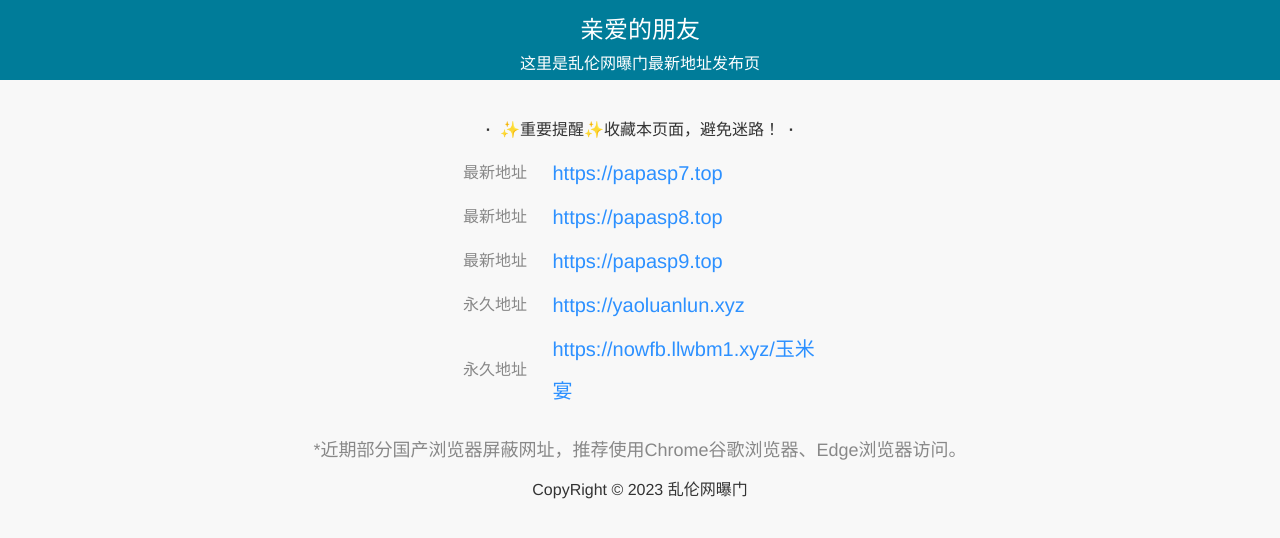
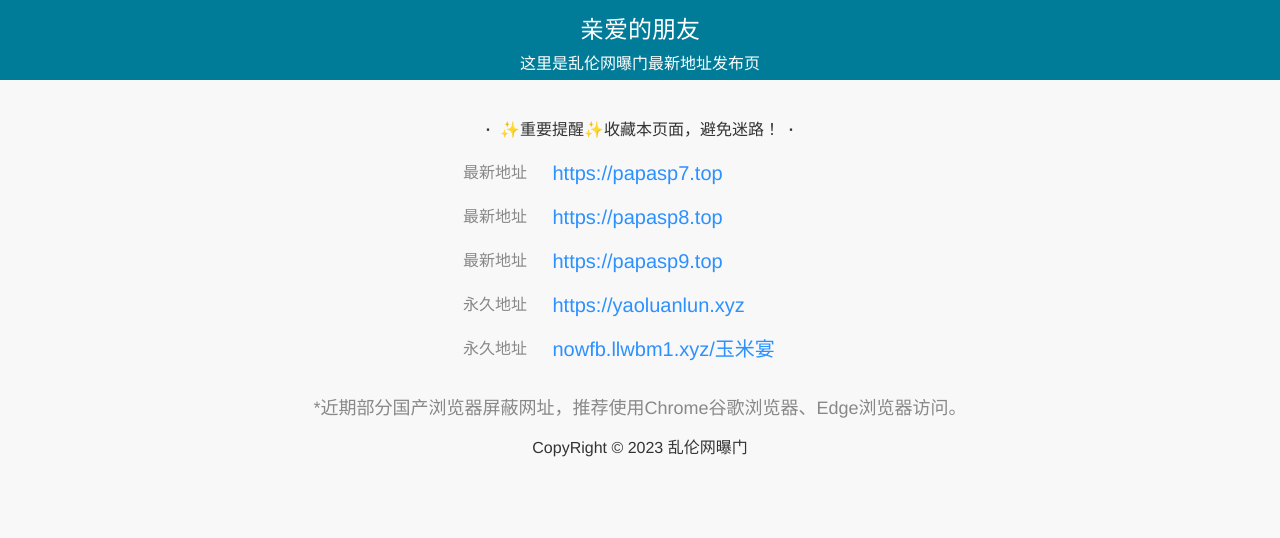
Before and after one commit to wangbaomen/wangbaomen.github.io, a plain HTML site: page index.html in a window 1280 px wide. Drawn offline with Linux system fonts and the light colour scheme.

Commit message:
Update index.html

```diff
--- a/index.html
+++ b/index.html
@@ -39,7 +39,7 @@
 		    <tr><th>最新地址&nbsp;&nbsp;</th><td><a href="https://papasp8.top" target="_blank" rel="external nofollow noopener">https://papasp8.top</a></td></tr>
 		    <tr><th>最新地址&nbsp;&nbsp;</th><td><a href="https://papasp9.top" target="_blank" rel="external nofollow noopener">https://papasp9.top</a></td></tr>
                 <tr><th>永久地址&nbsp;&nbsp;</th><td><a href="https://yaoluanlun.xyz" target="_blank" rel="external nofollow noopener">https://yaoluanlun.xyz</a></td></tr>
-		     <tr><th>永久地址&nbsp;&nbsp;</th><td><a href="nowfb.llwbm1.xyz/玉米宴" target="_blank" rel="external nofollow noopener">https://nowfb.llwbm1.xyz/玉米宴</a></td></tr>
+		     <tr><th>永久地址&nbsp;&nbsp;</th><td><a href="https://nowfb.llwbm1.xyz/玉米宴" target="_blank" rel="external nofollow noopener">nowfb.llwbm1.xyz/玉米宴</a></td></tr>
 
           </table>
 
```
